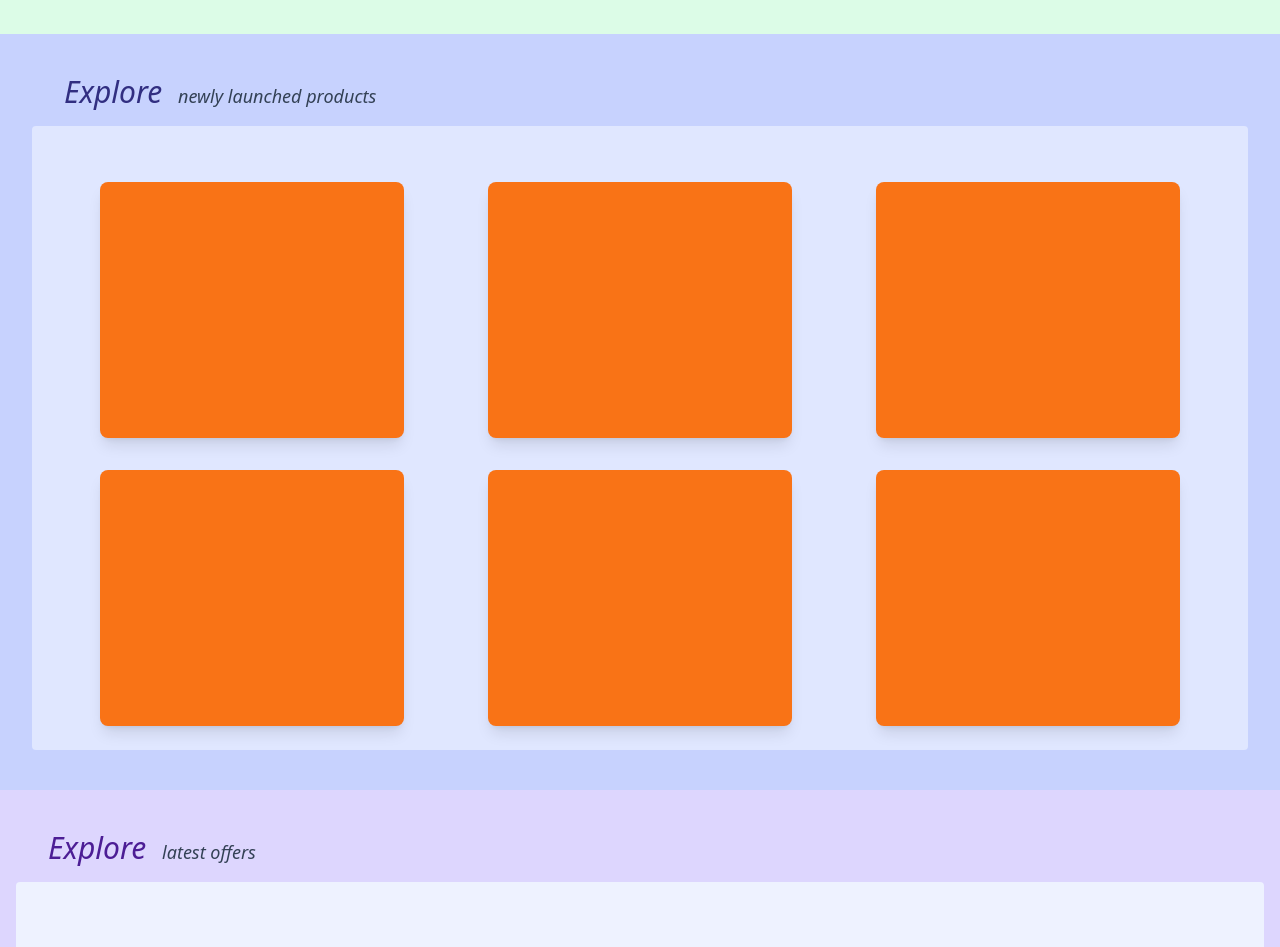
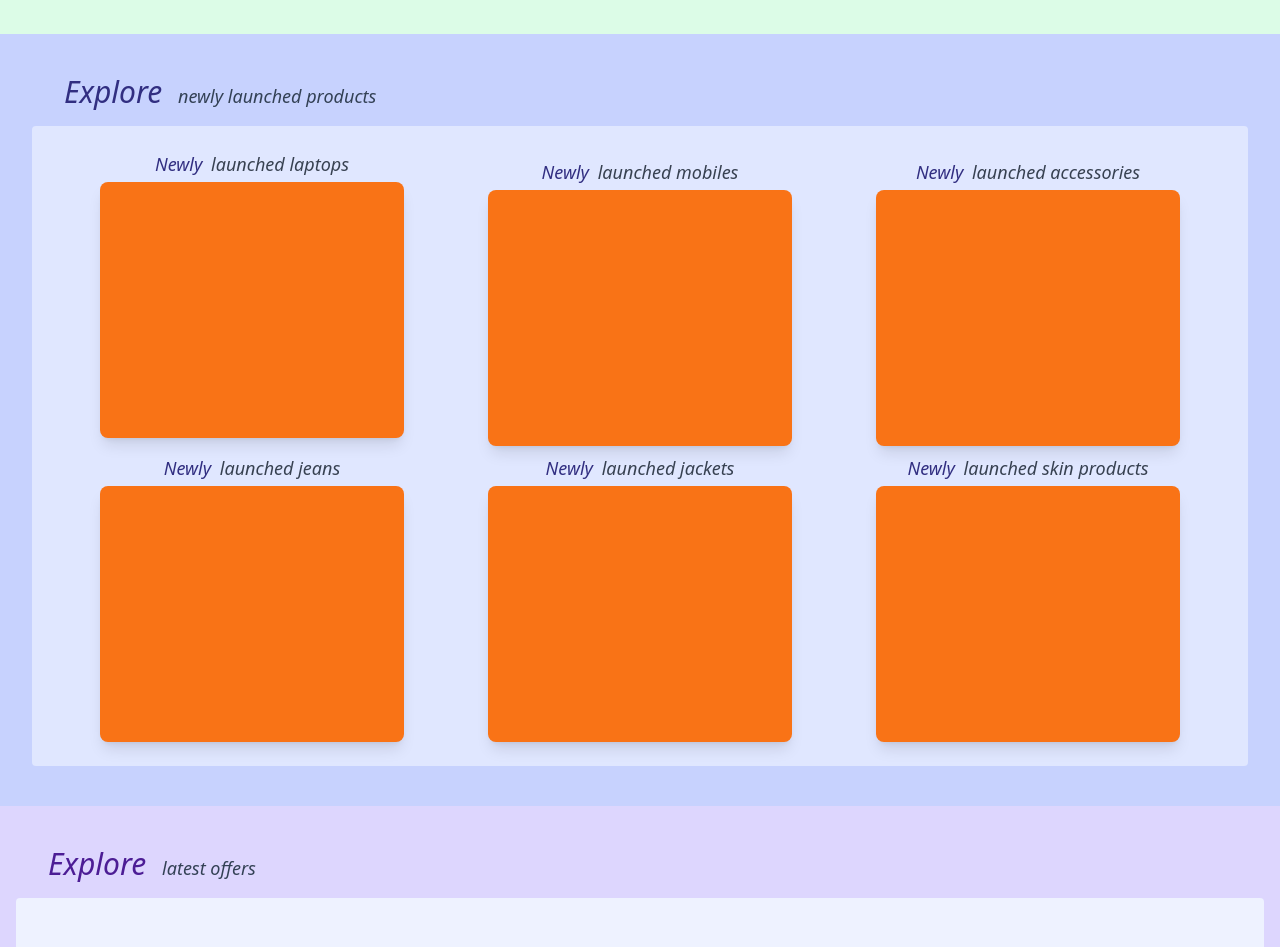
Before and after one commit to RohanSingh182003/My-Ecommerce-Store, a Next.js app: page / in a window 1280 px wide. Shown: the part 1240-2187 px from the top of the page. Built offline with nearby package versions, Linux system fonts and the light colour scheme.

Commit message:
improveing style in index page

```diff
--- a/components/SemiNavbar.js
+++ b/components/SemiNavbar.js
@@ -17,6 +17,7 @@ const SemiNavbar = () => {
           {dropdown && <div onMouseOver={()=>{setDropdown(true)}} onMouseOut={()=>{setDropdown(false)}} className='bg-green-50 p-4 absolute top-24 right-16 rounded-md border -mt-2 z-10'>
             <ul className='space-y-2'>
               <Link href={'/'}><li className='cursor-pointer hover:text-gray-900 '>Latest Launch</li></Link>
+              <Link href={'/'}><li className='cursor-pointer hover:text-gray-900 '>Skin products</li></Link>
               <Link href={'/'}><li className='cursor-pointer hover:text-gray-900 '>Refurbrished</li></Link>
               <Link href={'/'}><li className='cursor-pointer hover:text-gray-900 '>Toys & more</li></Link>
             </ul>
--- a/pages/index.js
+++ b/pages/index.js
@@ -140,13 +140,22 @@ export default function Home() {
 {/* newly launch products section */}
 <section className='bg-indigo-200 w-full py-10 px-4 md:px-6 lg:px-8'>
 <h2 className='text-2xl lg:text-3xl font-medium text-indigo-900 italic mb-2 md:mb-4 ml-4 md:ml-6 lg:ml-8 text-center md:text-start'>Explore <span className='ml-1 md:ml-2 text-lg text-slate-700'>newly launched products</span></h2>
-    <div className='bg-indigo-100 rounded flex justify-evenly py-4 md:py-6 space-y-4 md:space-y-6 lg:space-y-8 flex-wrap'>
-      <div className='w-11/12 md:w-5/12 lg:w-3/12 h-64 bg-orange-500 mx-4 mt-8 rounded-md lg:rounded-lg shadow-sm md:shadow-lg'></div>
-      <div className='w-11/12 md:w-5/12 lg:w-3/12 h-64 bg-orange-500 mx-4 rounded-md lg:rounded-lg shadow-sm md:shadow-lg'></div>
-      <div className='w-11/12 md:w-5/12 lg:w-3/12 h-64 bg-orange-500 mx-4 rounded-md lg:rounded-lg shadow-sm md:shadow-lg'></div>
-      <div className='w-11/12 md:w-5/12 lg:w-3/12 h-64 bg-orange-500 mx-4 rounded-md lg:rounded-lg shadow-sm md:shadow-lg'></div>
-      <div className='w-11/12 md:w-5/12 lg:w-3/12 h-64 bg-orange-500 mx-4 rounded-md lg:rounded-lg shadow-sm md:shadow-lg'></div>
-      <div className='w-11/12 md:w-5/12 lg:w-3/12 h-64 bg-orange-500 mx-4 rounded-md lg:rounded-lg shadow-sm md:shadow-lg'></div>
+    <div className='bg-indigo-100 rounded flex justify-evenly py-4 md:py-6 space-y-10 flex-wrap'>
+      <div className='w-11/12 md:w-5/12 lg:w-3/12 h-64 bg-orange-500 mx-4 mt-8 rounded-md lg:rounded-lg shadow-sm md:shadow-lg hover:scale-105 transition-all hover:shadow-2xl cursor-pointer'>
+        <h3 className='text-lg italic font-medium text-center -mt-8 text-indigo-900 '>Newly <span className='text-gray-700 ml-1 font-normal'> launched laptops</span></h3>
+      </div>
+      <div className='w-11/12 md:w-5/12 lg:w-3/12 h-64 bg-orange-500 mx-4 rounded-md lg:rounded-lg shadow-sm md:shadow-lg hover:scale-105 transition-all hover:shadow-2xl cursor-pointer'>
+      <h3 className='text-lg italic font-medium text-center -mt-8 text-indigo-900 '>Newly <span className='text-gray-700 ml-1 font-normal'> launched mobiles</span></h3>
+      </div>
+      <div className='w-11/12 md:w-5/12 lg:w-3/12 h-64 bg-orange-500 mx-4 rounded-md lg:rounded-lg shadow-sm md:shadow-lg hover:scale-105 transition-all hover:shadow-2xl cursor-pointer'>
+       <h3 className='text-lg italic font-medium text-center -mt-8 text-indigo-900 '>Newly <span className='text-gray-700 ml-1 font-normal'> launched accessories</span></h3>
+      </div>
+      <div className='w-11/12 md:w-5/12 lg:w-3/12 h-64 bg-orange-500 mx-4 rounded-md lg:rounded-lg shadow-sm md:shadow-lg hover:scale-105 transition-all hover:shadow-2xl cursor-pointer'><h3 className='text-lg italic font-medium text-center -mt-8 text-indigo-900 '>Newly <span className='text-gray-700 ml-1 font-normal'> launched jeans</span></h3>
+      </div>
+      <div className='w-11/12 md:w-5/12 lg:w-3/12 h-64 bg-orange-500 mx-4 rounded-md lg:rounded-lg shadow-sm md:shadow-lg hover:scale-105 transition-all hover:shadow-2xl cursor-pointer'><h3 className='text-lg italic font-medium text-center -mt-8 text-indigo-900 '>Newly <span className='text-gray-700 ml-1 font-normal'> launched jackets</span></h3>
+      </div>
+      <div className='w-11/12 md:w-5/12 lg:w-3/12 h-64 bg-orange-500 mx-4 rounded-md lg:rounded-lg shadow-sm md:shadow-lg hover:scale-105 transition-all hover:shadow-2xl cursor-pointer'><h3 className='text-lg italic font-medium text-center -mt-8 text-indigo-900 '>Newly <span className='text-gray-700 ml-1 font-normal'> launched skin products</span></h3>
+      </div>
     </div>
 </section>
 {/* fashion section */}
```
